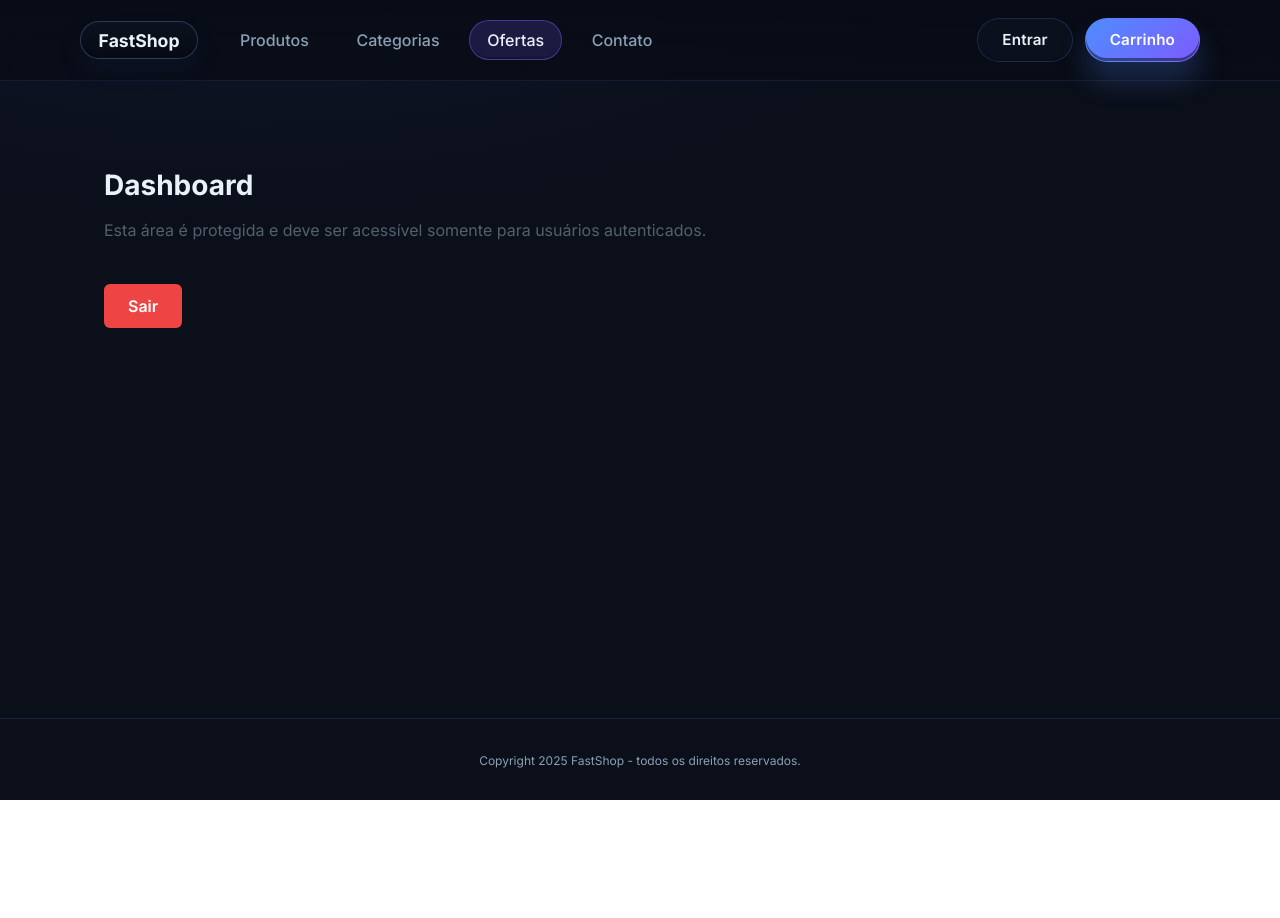
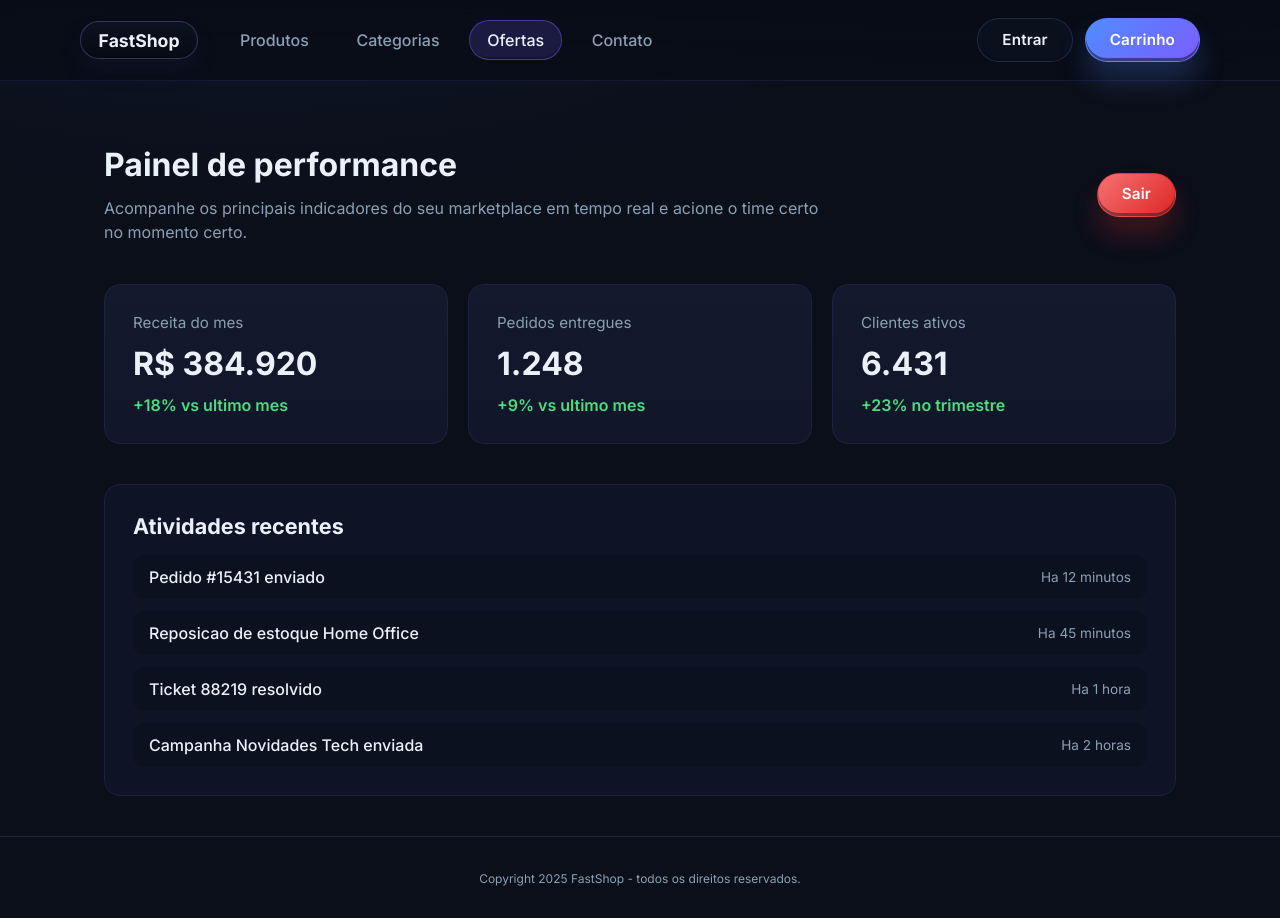
Before and after one commit to AlbertoVilar/fastshop-frontend, a React (Create React App) app: page /sign-in in a window 1280 px wide. Both pictures are taken after typing "name@example.com", "Sample123" into the empty fields and a click on the button "Entrar". Before the commit the page ends 800 px from the top, so only its background shows below. Built offline with nearby package versions, Linux system fonts and the light colour scheme.

Commit message:
feat: refresh dashboard metrics and activity

```diff
--- /dev/null
+++ b/src/pages/Dashboard/DashboardPage.module.css
@@ -0,0 +1,124 @@
+.dashboard {
+  display: grid;
+  gap: 2.5rem;
+}
+
+.header {
+  display: flex;
+  align-items: center;
+  justify-content: space-between;
+  gap: 1.5rem;
+  flex-wrap: wrap;
+}
+
+.headerContent {
+  display: grid;
+  gap: 0.75rem;
+}
+
+.title {
+  font-size: 2rem;
+  margin: 0;
+}
+
+.subtitle {
+  color: var(--color-muted);
+  margin: 0;
+  max-width: 720px;
+  line-height: 1.5;
+}
+
+.metrics {
+  display: grid;
+  gap: 1.25rem;
+  grid-template-columns: repeat(3, minmax(0, 1fr));
+}
+
+.metricCard {
+  background: linear-gradient(180deg, rgba(20, 26, 45, 0.95) 0%, rgba(17, 22, 42, 0.95) 100%);
+  border: 1px solid var(--color-border);
+  border-radius: var(--radius-lg);
+  padding: 1.75rem;
+  display: flex;
+  flex-direction: column;
+  gap: 0.75rem;
+}
+
+.metricLabel {
+  color: var(--color-muted);
+  font-size: 0.95rem;
+  margin: 0;
+}
+
+.metricValue {
+  font-size: 2rem;
+  font-weight: 700;
+  margin: 0;
+}
+
+.metricTrend {
+  color: var(--color-success);
+  font-weight: 600;
+}
+
+.recentActivity {
+  background: rgba(17, 22, 42, 0.7);
+  border: 1px solid var(--color-border);
+  border-radius: var(--radius-lg);
+  padding: 1.75rem;
+  display: grid;
+  gap: 1rem;
+}
+
+.activityTitle {
+  margin: 0;
+  font-size: 1.35rem;
+}
+
+.activityList {
+  display: grid;
+  gap: 0.75rem;
+  margin: 0;
+  padding: 0;
+  list-style: none;
+}
+
+.activityItem {
+  display: flex;
+  justify-content: space-between;
+  align-items: center;
+  background: rgba(11, 15, 26, 0.55);
+  border-radius: var(--radius-md);
+  padding: 0.75rem 1rem;
+}
+
+.activityName {
+  font-weight: 500;
+}
+
+.activityTime {
+  color: var(--color-muted);
+  font-size: 0.85rem;
+}
+
+@media (max-width: 960px) {
+  .metrics {
+    grid-template-columns: repeat(2, minmax(0, 1fr));
+  }
+}
+
+@media (max-width: 640px) {
+  .metrics {
+    grid-template-columns: 1fr;
+  }
+
+  .header {
+    align-items: flex-start;
+  }
+
+  .activityItem {
+    align-items: flex-start;
+    flex-direction: column;
+    gap: 0.5rem;
+  }
+}
--- a/src/pages/Dashboard/DashboardPage.tsx
+++ b/src/pages/Dashboard/DashboardPage.tsx
@@ -1,31 +1,72 @@
 import { FC } from 'react';
+import { Button } from '../../components/ui/Button';
 import { useAuth } from '../../features/auth/AuthProvider';
+import styles from './DashboardPage.module.css';
+
+const metrics = [
+  {
+    label: 'Receita do mes',
+    value: 'R$ 384.920',
+    trend: '+18% vs ultimo mes',
+  },
+  {
+    label: 'Pedidos entregues',
+    value: '1.248',
+    trend: '+9% vs ultimo mes',
+  },
+  {
+    label: 'Clientes ativos',
+    value: '6.431',
+    trend: '+23% no trimestre',
+  },
+] as const;
+
+const activities = [
+  { id: 'order-15431', name: 'Pedido #15431 enviado', time: 'Ha 12 minutos' },
+  { id: 'stock-alert', name: 'Reposicao de estoque Home Office', time: 'Ha 45 minutos' },
+  { id: 'support', name: 'Ticket 88219 resolvido', time: 'Ha 1 hora' },
+  { id: 'newsletter', name: 'Campanha Novidades Tech enviada', time: 'Ha 2 horas' },
+] as const;
 
 export const DashboardPage: FC = () => {
   const { logout } = useAuth();
 
   return (
-    <section>
-      <h1 style={{ fontSize: '1.75rem', marginBottom: '1rem' }}>Dashboard</h1>
-      <p style={{ color: '#52606d', lineHeight: 1.6 }}>
-        Esta área é protegida e deve ser acessível somente para usuários autenticados.
-      </p>
-      <button
-        type="button"
-        onClick={logout}
-        style={{
-          marginTop: '1.5rem',
-          backgroundColor: '#ef4444',
-          border: 'none',
-          borderRadius: '0.375rem',
-          color: '#ffffff',
-          cursor: 'pointer',
-          padding: '0.75rem 1.5rem',
-          fontWeight: 600,
-        }}
-      >
-        Sair
-      </button>
+    <section className={styles.dashboard}>
+      <header className={styles.header}>
+        <div className={styles.headerContent}>
+          <h1 className={styles.title}>Painel de performance</h1>
+          <p className={styles.subtitle}>
+            Acompanhe os principais indicadores do seu marketplace em tempo real e acione o time
+            certo no momento certo.
+          </p>
+        </div>
+        <Button type="button" variant="danger" onClick={logout}>
+          Sair
+        </Button>
+      </header>
+
+      <div className={styles.metrics}>
+        {metrics.map((metric) => (
+          <div key={metric.label} className={styles.metricCard}>
+            <p className={styles.metricLabel}>{metric.label}</p>
+            <p className={styles.metricValue}>{metric.value}</p>
+            <span className={styles.metricTrend}>{metric.trend}</span>
+          </div>
+        ))}
+      </div>
+
+      <section className={styles.recentActivity}>
+        <h2 className={styles.activityTitle}>Atividades recentes</h2>
+        <ul className={styles.activityList}>
+          {activities.map((activity) => (
+            <li key={activity.id} className={styles.activityItem}>
+              <span className={styles.activityName}>{activity.name}</span>
+              <span className={styles.activityTime}>{activity.time}</span>
+            </li>
+          ))}
+        </ul>
+      </section>
     </section>
   );
 };
```
